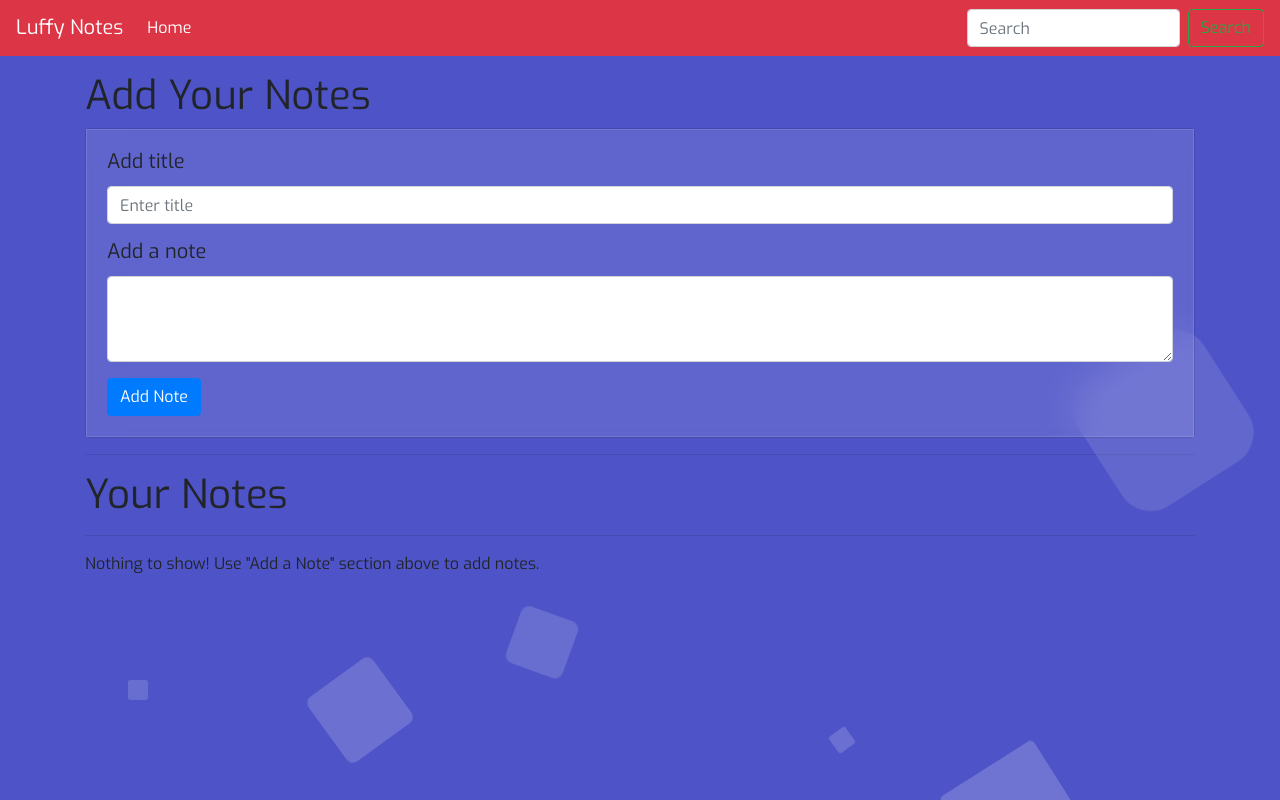
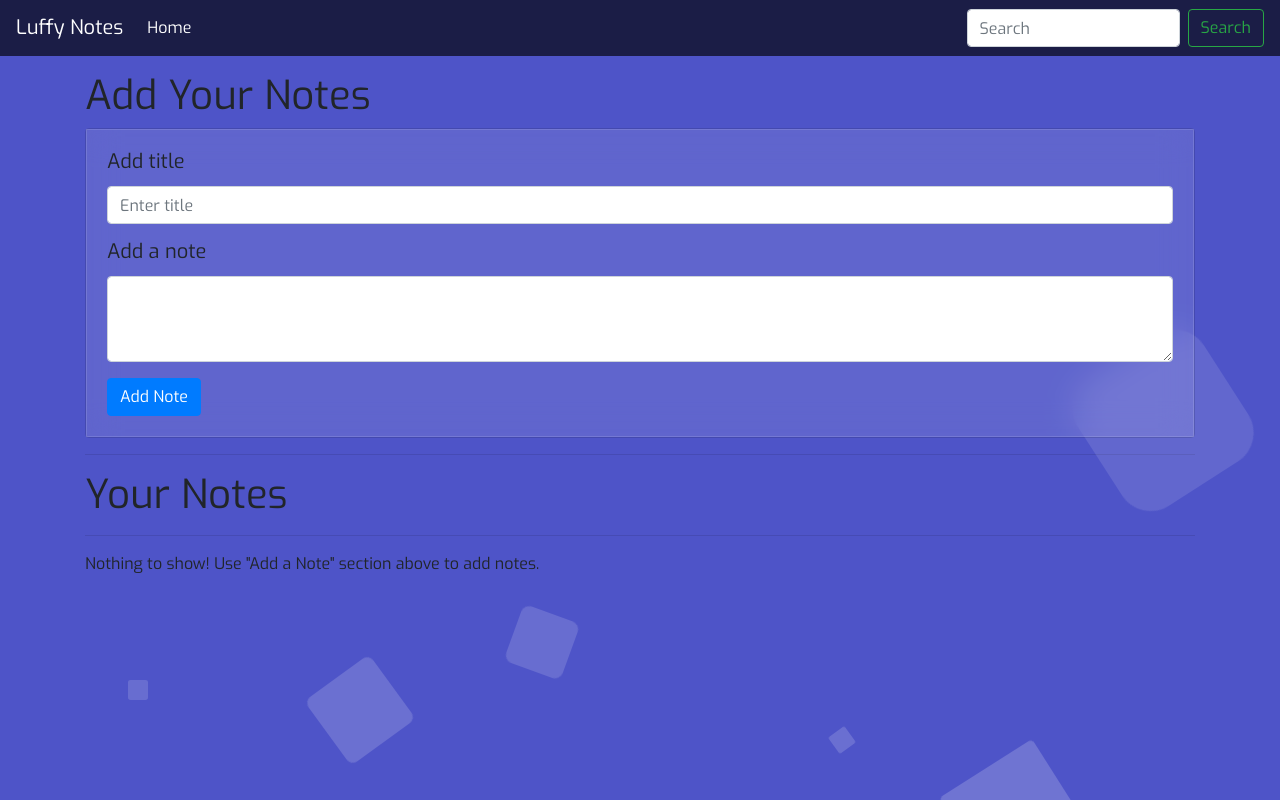
Before and after one commit to PushpakChaudhari/My-Websites, a plain HTML site: page index.html in a window 1280 px wide. Drawn offline with nearby package versions, Linux system fonts and the light colour scheme.

Commit message:
Update index.html

```diff
--- a/index.html
+++ b/index.html
@@ -25,7 +25,7 @@
       <li></li>
     </ul>
 
-    <nav class="navbar navbar-expand-lg navbar-dark bg-danger">
+    <nav class="navbar navbar-expand-lg navbar-dark " style="background: rgba(0,0,0,0.65);">
       <a class="navbar-brand" href="#">Luffy Notes</a>
       <button class="navbar-toggler" type="button" data-toggle="collapse" data-target="#navbarSupportedContent" aria-controls="navbarSupportedContent" aria-expanded="false" aria-label="Toggle navigation">
         <span class="navbar-toggler-icon"></span>
```
